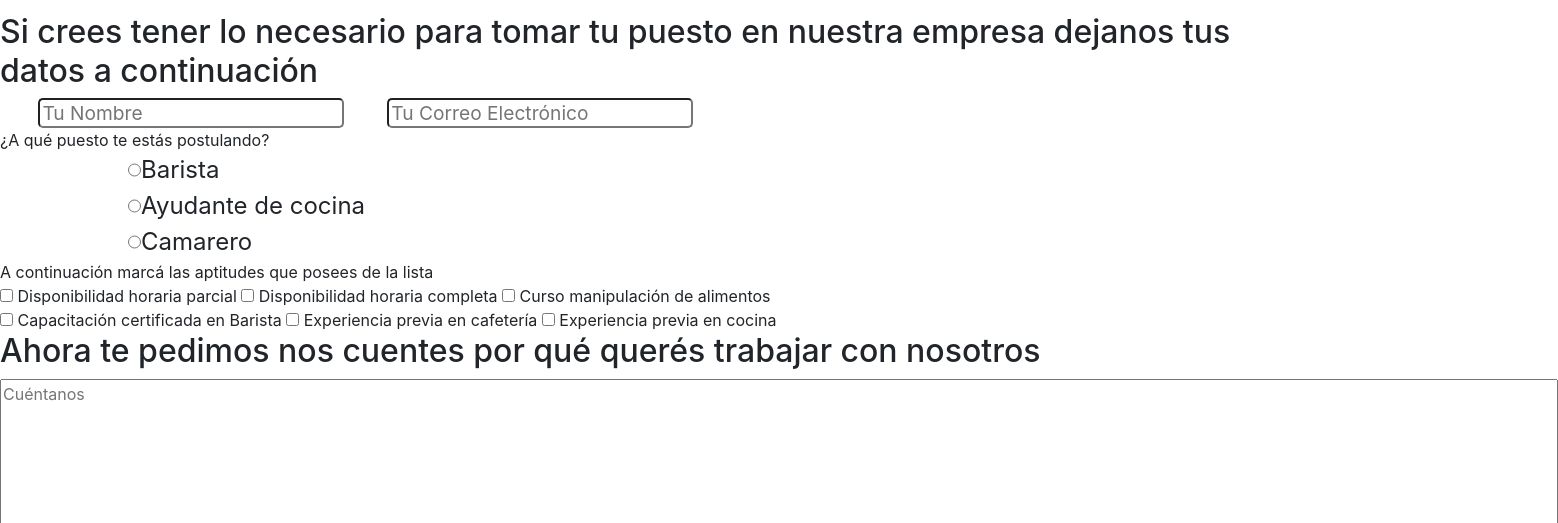
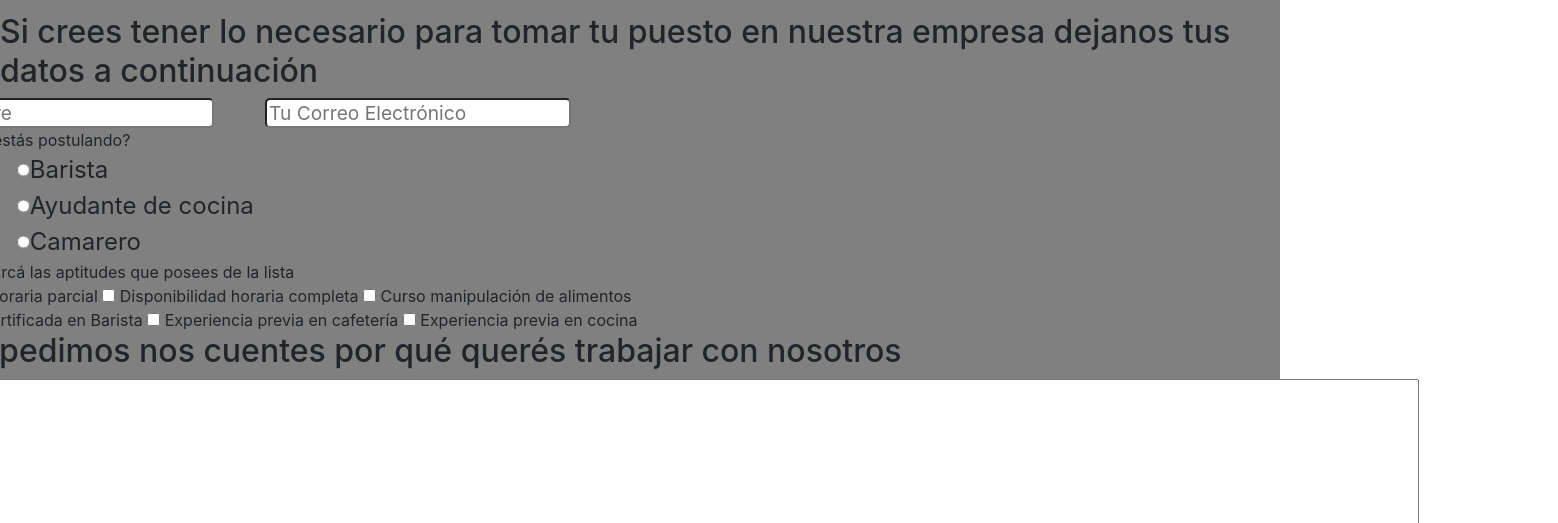
Before and after one commit to vasqueitor/TPE-TIO, a plain HTML site: page sumate.html in a window 1280 px wide. Shown: the part 233-756 px from the top of the page, 1558 px wide, since content can reach past the window. Drawn offline with nearby package versions, Linux system fonts and the light colour scheme.

Commit message:
Se añadio estilo,una mejora en semantica en la seccion miembro del proyecto y se incluyeron capturas en mi carpeta de Screenshots

```diff
--- a/css/estilocafe.css
+++ b/css/estilocafe.css
@@ -4,6 +4,14 @@ body {
 }
 main{
   background-color: #fafafa;
+}
+
+.padre{
+  background-color: gray;
+  display: flex;
+  flex-direction: column;
+  align-items:center;
+  justify-content: space-between;
 }
 
 .link{
--- a/sumate.html
+++ b/sumate.html
@@ -36,6 +36,7 @@
       </div>
     </nav>
   </header>
+  <main>
     <div class="padre">
       <div class="cuerpo">
         <h1>¿Tenés ganas de formar parte del mejor equipo cafetero?</h1>
@@ -68,23 +69,27 @@
           <input type="checkbox" name="aptitud" value="Experiencia comprobable en cafetería"/> Experiencia previa en cafetería
           <input type="checkbox" name="aptitud" value="Experiencia comprobable en cocina"/> Experiencia previa en cocina
         </div>
-
-                    <div><h2> Ahora te pedimos nos cuentes por qué querés trabajar con nosotros</h2></div>
-                    <div><textarea name="Comentario" rows="10" cols="150" placeholder="Cuéntanos"></textarea></div>
-                            <div class="captcha"><p>No te ofendas pero tenés bastante cara de robot ¿Te animas a demostrar que no es así?</p>
+        <div>
+          <h2> Ahora te pedimos nos cuentes por qué querés trabajar con nosotros</h2>
+        </div>
+        <div>
+          <textarea name="Comentario" rows="10" cols="150" placeholder="Cuéntanos"></textarea>
+        </div>
+        <div class="captcha">
+          <p>No te ofendas pero tenés bastante cara de robot ¿Te animas a demostrar que no es así?</p>
             ¿Qué números ves a continuación?
           <p id="numeroRandom"></p>
           <input id="captcha" type="number" value="" placeholder="Su respuesta">
           <button id="btn">Obvio que no soy robot</button>
           <p id="resultado"></p>
         </div>
-                    <script src="captcha.js"></script>
+        <div><input id="submit" type="hidden" value="Enviar Postulación"></div>
+      </form>
+    </div>
+  </main>
+  <script src="js/captcha.js"></script>
   <script src="https://code.jquery.com/jquery-3.2.1.slim.min.js" integrity="sha384-KJ3o2DKtIkvYIK3UENzmM7KCkRr/rE9/Qpg6aAZGJwFDMVNA/GpGFF93hXpG5KkN" crossorigin="anonymous"></script>
   <script src="https://cdn.jsdelivr.net/npm/popper.js@1.12.9/dist/umd/popper.min.js" integrity="sha384-ApNbgh9B+Y1QKtv3Rn7W3mgPxhU9K/ScQsAP7hUibX39j7fakFPskvXusvfa0b4Q" crossorigin="anonymous"></script>
   <script src="https://cdn.jsdelivr.net/npm/bootstrap@4.0.0/dist/js/bootstrap.min.js" integrity="sha384-JZR6Spejh4U02d8jOt6vLEHfe/JQGiRRSQQxSfFWpi1MquVdAyjUar5+76PVCmYl" crossorigin="anonymous"></script>
-
-                    <div><input id="submit" type="hidden" value="Enviar Postulación"></div>
-                </form>
-    </div>
 </body>
 </html>
```
Also changed, not shown: Screenshots/Enzo Del Sole/1.png (added), Screenshots/Enzo Del Sole/2.png (added), Screenshots/Enzo Del Sole/3.png (added), Screenshots/Enzo Del Sole/4.png (added), Screenshots/Enzo Del Sole/5.png (added), Screenshots/Enzo Del Sole/6.png (added), Screenshots/Enzo Del Sole/7.png (added), Screenshots/Enzo Del Sole/8.png (added), Screenshots/Enzo Del Sole/error.png (added), Screenshots/Enzo Del Sole/explicacion_capturas.txt (added). Lines whose indentation alone changed are shown as unchanged.
